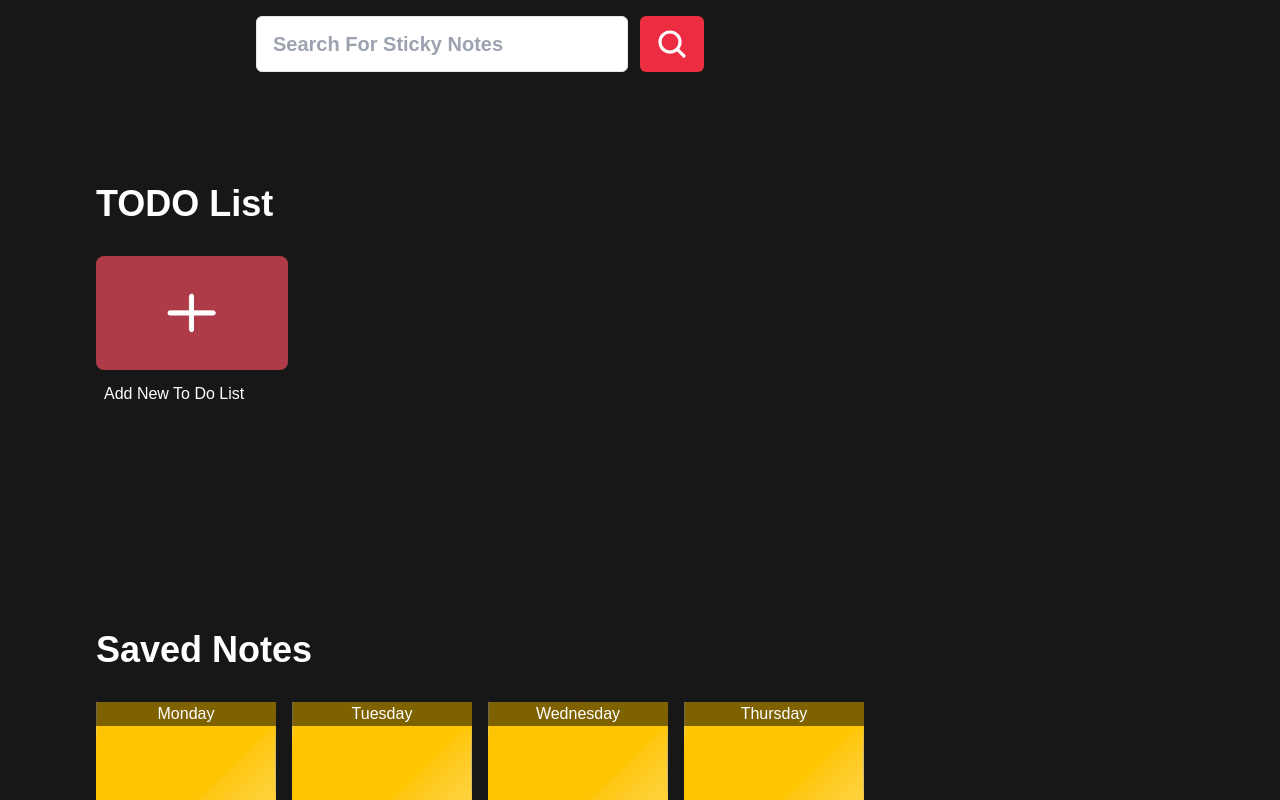
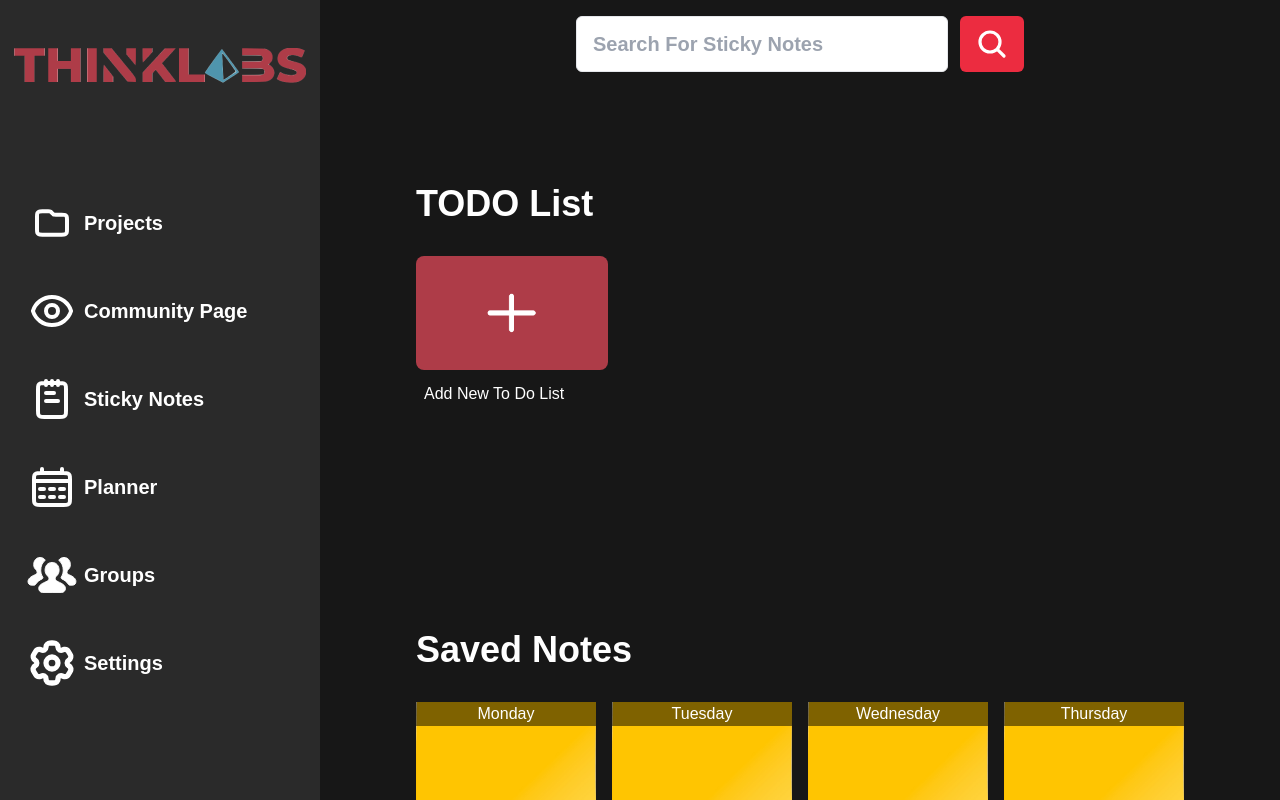
Before and after one commit to AdiKsOnDev/CollaboralHub, a React (Create React App) app: page / in a window 1280 px wide. Built offline with nearby package versions, Linux system fonts and the light colour scheme; the HTML template or start-up script is replaced by a standard one.

Commit message:
fix: Fixed the component name to match conventions

```diff
--- a/src/App.js
+++ b/src/App.js
@@ -5,7 +5,7 @@ import { fireApp } from './firebase.js';
 // Pages
 import Login from './pages/Login';
 import Register from './pages/Register';
-import StickyN from './pages/sticky_notes.js';
+import StickyNotes from './pages/Sticky_Notes.js';
 
 
 function App() {
@@ -13,7 +13,7 @@ function App() {
     <Router>
       <div className="App bg-primary w-screen h-screen">
         <Routes>
-          <Route path="/" element={<StickyN />} />
+          <Route path="/" element={<StickyNotes />} />
           <Route path="/Login" element={<Login />} />
           <Route path="/Register" element={<Register />} />
         </Routes>
--- a/src/pages/Sticky_Notes.js
+++ b/src/pages/Sticky_Notes.js
@@ -3,11 +3,12 @@ import TODOList from "../components/TODO_List";
 import Navbar from '../components/Navbar.js';
 import 'tailwindcss/tailwind.css';
 
-function StickyN() {
+function StickyNotes() {
     return (
         <div className="w-screen h-full flex">
+            <Navbar />
             <TODOList/>
         </div>
     );
 }
-export default StickyN;
+export default StickyNotes;
```
